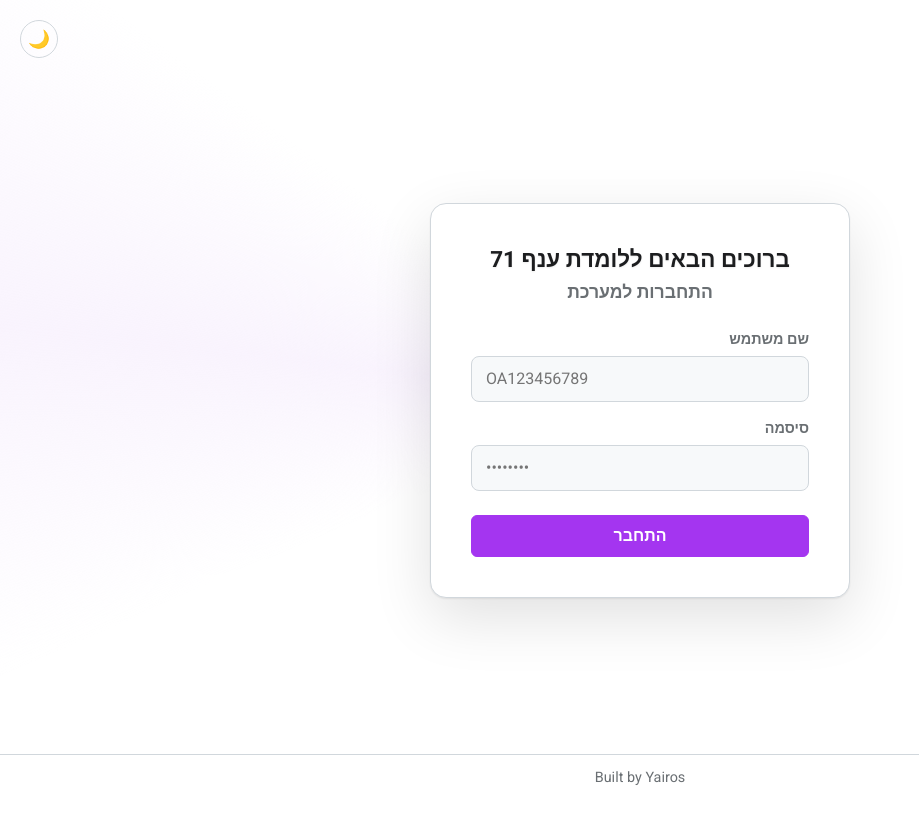
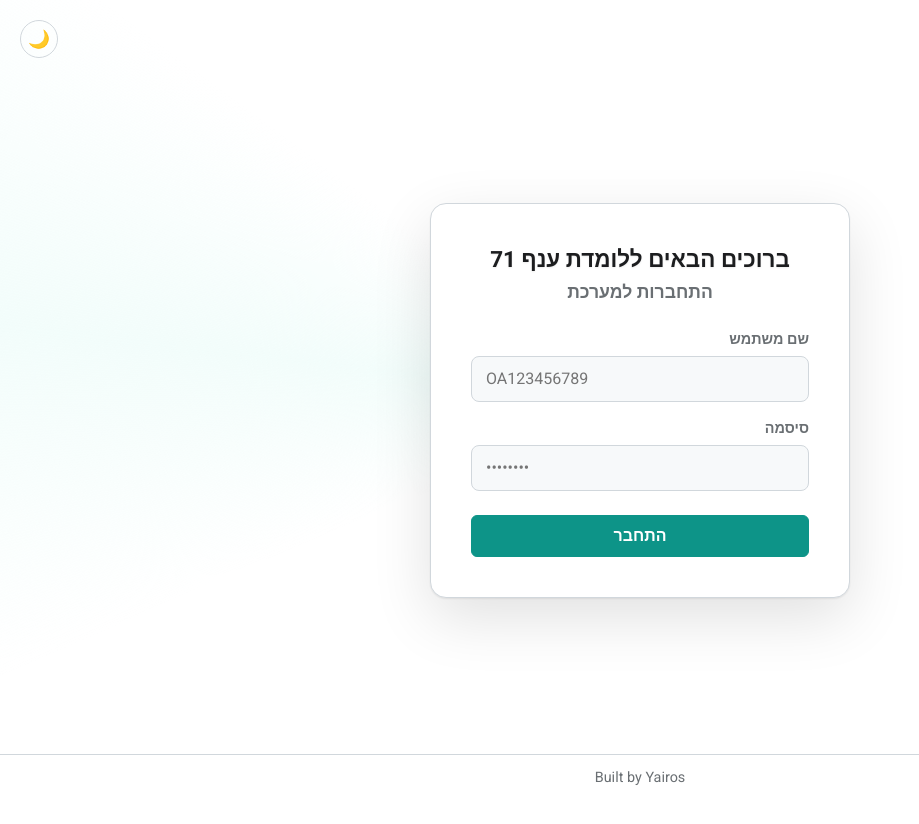
Before and after one commit to yairkb100-ai/rf-learning, a React (Vite) app in the folder frontend/: page /login in a window 1280 px wide. Shown: the top 824 px of the page, without its empty margins (0-919 px from the left). Built offline with nearby package versions, Linux system fonts and the light colour scheme.

Commit message:
Update primary colors and accent Switch color palette from purple to tealbackground in CSS

```diff
--- a/frontend/src/App.css
+++ b/frontend/src/App.css
@@ -9,15 +9,15 @@
   --text: #1c1d1f;
   --text-muted: #6a6f73;
   --heading: #1c1d1f;
-  --primary: #a435f0;
-  --primary-hover: #8710d8;
+  --primary: #0d9488;
+  --primary-hover: #0f766e;
   --border: #d1d7dc;
   --navbar-bg: #ffffff;
   --navbar-text: #1c1d1f;
   --success: #1e8e3e;
   --success-bg: #e6f4ea;
   --danger: #c4382a;
-  --accent-bg: #f3e8fc;
+  --accent-bg: #e6fbf7;
   --shadow: rgba(0, 0, 0, 0.12);
   --glow: 0 1px 2px rgba(0, 0, 0, 0.08);
   --glow-strong: 0 2px 6px rgba(0, 0, 0, 0.12);
@@ -34,15 +34,15 @@
   --text: #f0f0f0;
   --text-muted: #a6a6a6;
   --heading: #ffffff;
-  --primary: #c088f5;
-  --primary-hover: #d4aefa;
+  --primary: #2dd4bf;
+  --primary-hover: #5eead4;
   --border: #4a4d4f;
   --navbar-bg: #1c1d1f;
   --navbar-text: #f0f0f0;
   --success: #4ade80;
   --success-bg: rgba(74, 222, 128, 0.15);
   --danger: #f87171;
-  --accent-bg: rgba(192, 136, 245, 0.15);
+  --accent-bg: rgba(45, 212, 191, 0.15);
   --shadow: rgba(0, 0, 0, 0.5);
   --glow: 0 1px 3px rgba(0, 0, 0, 0.4);
   --glow-strong: 0 2px 8px rgba(0, 0, 0, 0.5);
@@ -1847,7 +1847,7 @@ input[type="file"] {
   padding: 18px 20px;
   margin: 14px 0;
 }
-.question-box { border-inline-start: 5px solid #a435f0; }
+.question-box { border-inline-start: 5px solid #0d9488; }
 .student-answer-box { border-inline-start: 5px solid #1e8e3e; }
 
 .question-label {
```
